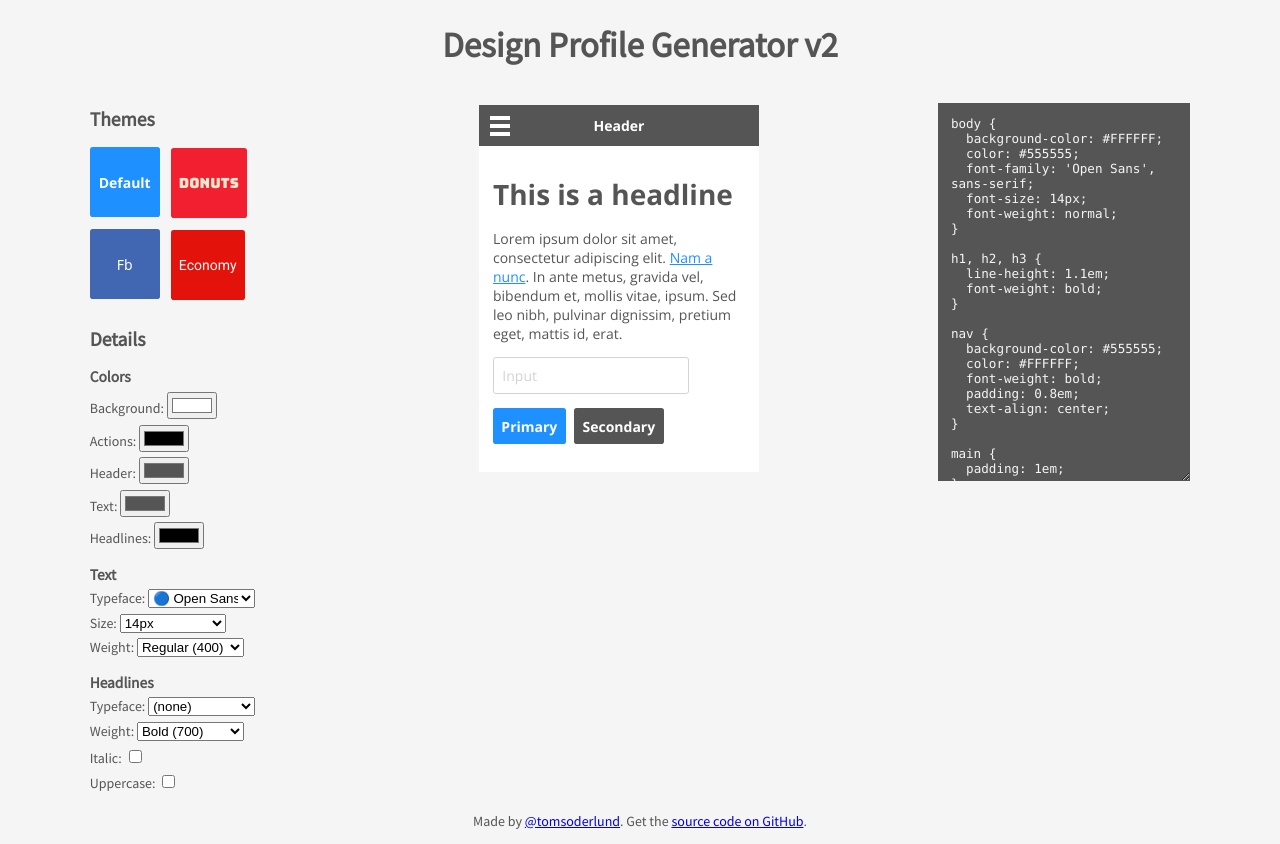
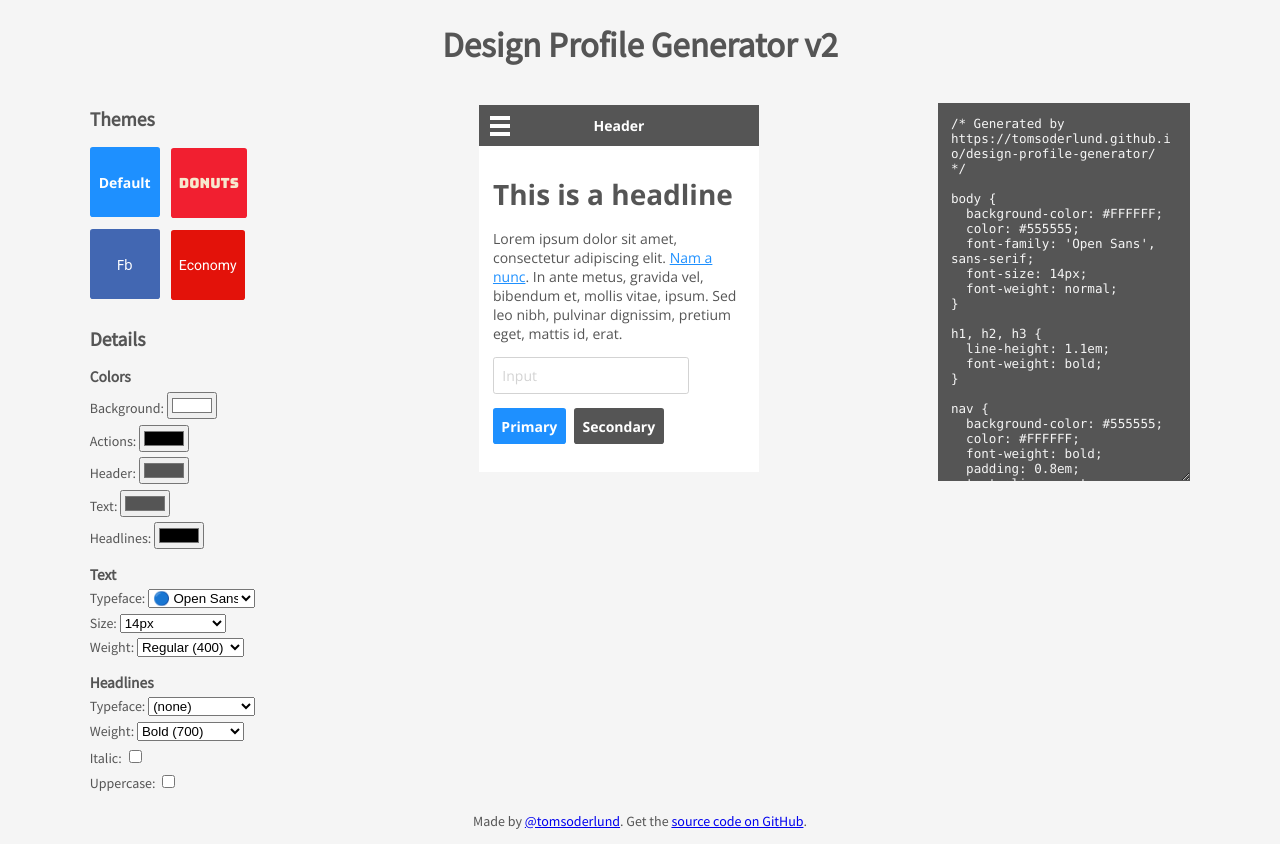
Before and after one commit to tomsoderlund/design-profile-generator, a React (Create React App) app: page / in a window 1280 px wide. Built offline with nearby package versions, Linux system fonts and the light colour scheme; a web font is replaced by a local one.

Commit message:
CSS output fixes and selection

```diff
--- a/src/components/OutputCSS.js
+++ b/src/components/OutputCSS.js
@@ -1,14 +1,23 @@
-import React from 'react'
+import React, { useRef } from 'react'
 import styled from 'styled-components'
 
 import generateCSS from '../lib/generateCSS'
 
-export default ({ profile }) => (
-  <OutputTextBox
-    readOnly
-    value={generateCSS(profile, 'body')}
-  />
-)
+export default ({ profile }) => {
+  const outputElement = useRef(null)
+  const doSelectAll = () => {
+    outputElement.current.select()
+  }
+
+  return (
+    <OutputTextBox
+      ref={outputElement}
+      onClick={doSelectAll}
+      readOnly
+      value={generateCSS(profile, 'body')}
+    />
+  )
+}
 
 const OutputTextBox = styled.textarea`
   display: block;
@@ -18,6 +27,7 @@ const OutputTextBox = styled.textarea`
   margin: auto;
   margin-top: 1em;
   border: none;
+  outline: none;
   background-color: #555555;
   color: #F5F5F5;
   font-family: source-code-pro, Menlo, Monaco, Consolas, monospace;
--- a/src/components/Themes.js
+++ b/src/components/Themes.js
@@ -58,15 +58,19 @@ export default ({ setProfile }) => {
     setProfile(Object.assign({}, themes[0].profile, themes[index].profile))
   }, [setProfile])
 
-  return <div>
-    <h2>Themes</h2>
+  return (
     <div>
-      {themes.map((theme, index) => <ThemeButton key={theme.name} onClick={event => onSelectTheme(index)} {...theme.profile}>
-        {theme.name}
-        <GoogleFontLink family={theme.profile.headlineFont || theme.profile.textFont} />
-      </ThemeButton>)}
+      <h2>Themes</h2>
+      <div>
+        {themes.map((theme, index) => (
+          <ThemeButton key={theme.name} onClick={event => onSelectTheme(index)} {...theme.profile}>
+            {theme.name}
+            <GoogleFontLink family={theme.profile.headlineFont || theme.profile.textFont} />
+          </ThemeButton>
+        ))}
+      </div>
     </div>
-  </div>
+  )
 }
 
 const ThemeButton = styled.button`
```
Also changed, not shown: src/lib/generateCSS.js.
